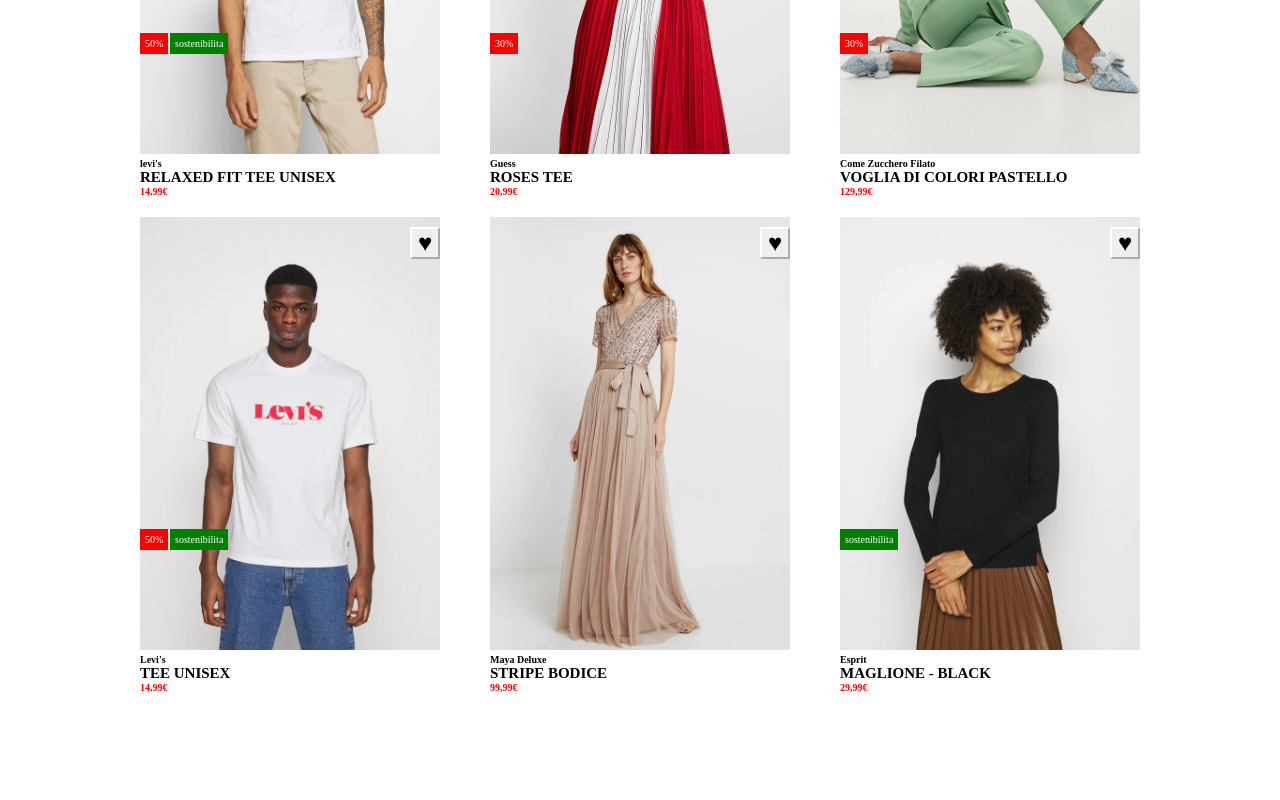
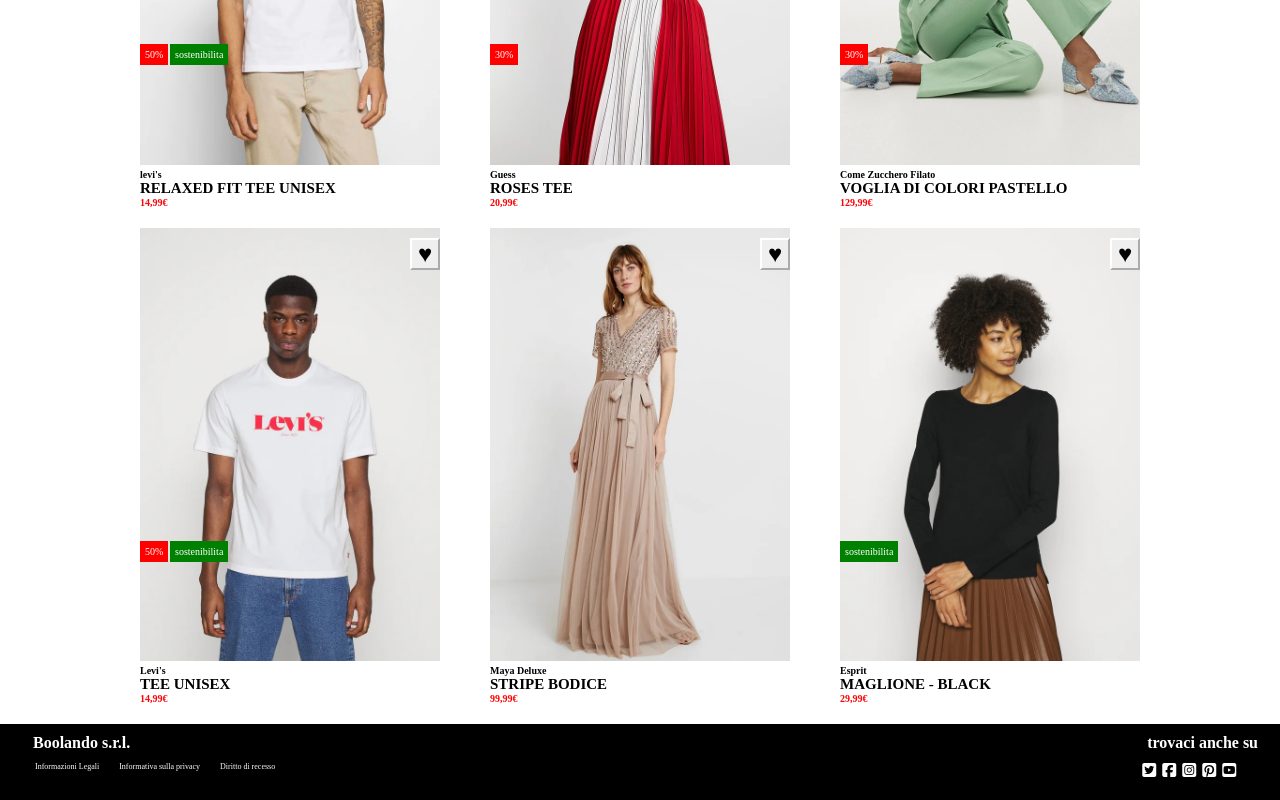
Before and after one commit to DavidZarfati/html-css-boolando, a plain HTML site: page index.html in a window 1280 px wide. Shown: the part 375-1175 px from the top of the page. Before the commit the page ends 1106 px from the top, so only its background shows below. Drawn offline with Linux system fonts and the light colour scheme.

Commit message:
feat:fine footer

```diff
--- a/css/style.css
+++ b/css/style.css
@@ -16,14 +16,17 @@ img {
     max-width: 1000px;
     margin: 0 auto;
 }
-h2{
+
+h2 {
     font-size: 10px;
     color: black;
 }
-h3{
+
+h3 {
     font-size: 15px;
     color: black;
 }
+
 .row {
     display: flex;
     flex-wrap: wrap;
@@ -51,6 +54,7 @@ h3{
     padding: 5px;
     z-index: 3;
 }
+
 .sostenibilita {
     background-color: green;
     color: white;
@@ -61,6 +65,7 @@ h3{
     left: 30px;
     z-index: 3;
 }
+
 .sostenibilita-no-sconto {
     background-color: green;
     color: white;
@@ -71,7 +76,7 @@ h3{
     left: 0;
 }
 
-.like{
+.like {
     position: absolute;
     right: 0;
     top: 10px;
@@ -81,15 +86,19 @@ h3{
     color: black;
     z-index: 3;
 }
-.like:hover{
+
+.like:hover {
     color: red;
 }
-.rosso{
+
+.rosso {
     color: red;
 }
-.cancellato{
+
+.cancellato {
     text-decoration: line-through;
 }
+
 /* .front{
     z-index: 3;
 position: absolute;
@@ -97,37 +106,81 @@ position: absolute;
 .front:hover{
     z-index: 0;
 } */
-header{
-    max-width: 80%;
+header {
+    max-width: 100%;
     margin: 0 auto;
 }
-.back{
+
+.back {
     position: absolute;
     top: 0;
     left: 0;
     opacity: 0;
 }
-.back:hover{
+
+.back:hover {
     opacity: 1;
     transition: opacity 1s ease-in-out;
 }
 
-ul{
+ul {
     display: flex;
 }
-li{
+
+li {
     margin: 10px;
     /* color: white; */
 }
 
-.header{
+.header {
     background-color: orangered;
     display: flex;
     justify-content: space-between;
     margin-bottom: 50px;
 }
 
-.logo{
+.logo {
     width: 20%;
     align-self: center;
 }
+
+footer {
+    background-color: black;
+    width: 100%;
+    padding: 10px;
+}
+
+footer h3 {
+    color: white;
+}
+
+footer h2 {
+    color: white;
+}
+
+footer h4 {
+    font: 10px;
+    margin-left: 8px;
+    margin-right: 12px;
+}
+
+.footer-list {
+    font-size: 8px;
+}
+
+.footer-wrap {
+    display: flex;
+    /* justify-content: flex-start; */
+    flex-direction: column;
+    margin-left: 15px;
+}
+
+.flex {
+    display: flex;
+    justify-content: space-between;
+}
+
+.footer-icon {
+    margin-left: 0;
+    margin-right: 0;
+}
--- a/index.html
+++ b/index.html
@@ -111,7 +111,29 @@
         </div>
     </main>
 
-    g
+    <footer class="flex">
+        <div class="footer-wrap">
+            <h4>Boolando s.r.l.</h3>
+                <div class="footer-list">
+                    <ul class="footer-list">
+                        <li><a href=""></a>Informazioni Legali</li>
+                        <li><a href=""></a>Informativa sulla privacy</li>
+                        <li><a href=""></a>Diritto di recesso</li>
+                    </ul>
+                </div>
+        </div>
+        <div class="contatti">
+            <h4> trovaci anche su</h4>
+            <ul>
+                <li class="footer-icon"><a href=""></a><i class="fa-brands fa-square-twitter"></i></li>
+                 <li class="footer-icon"><a href=""></a><i class="fa-brands fa-square-facebook"></i></li>
+                 <li class="footer-icon"><a href=""></a><i class="fa-brands fa-square-instagram"></i></li>
+                 <li class="footer-icon"><a href=""></a><i class="fa-brands fa-square-pinterest"></i></li>
+                 <li class="footer-icon"><a href=""></a><i class="fa-brands fa-square-youtube"></i></li>
+            </ul>
+        </div>
+    </footer>
+
 </body>
 
 </html>
```
Lines whose indentation alone changed are shown as unchanged.
